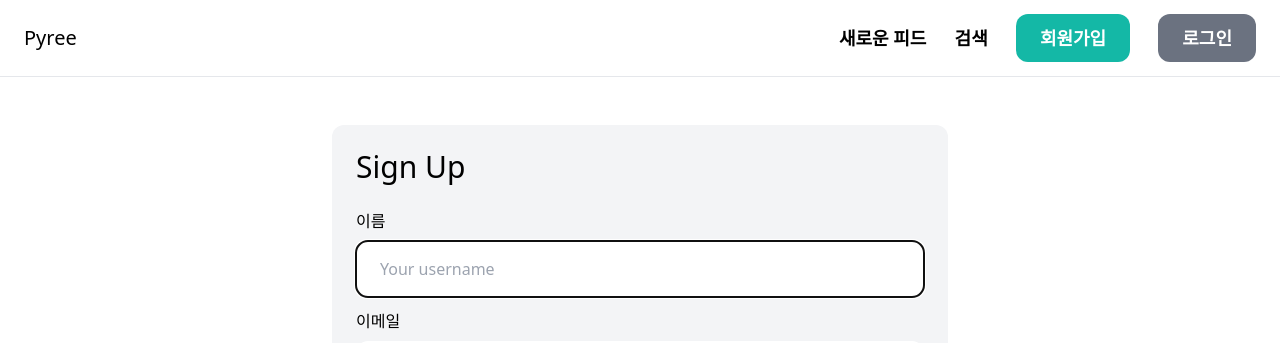
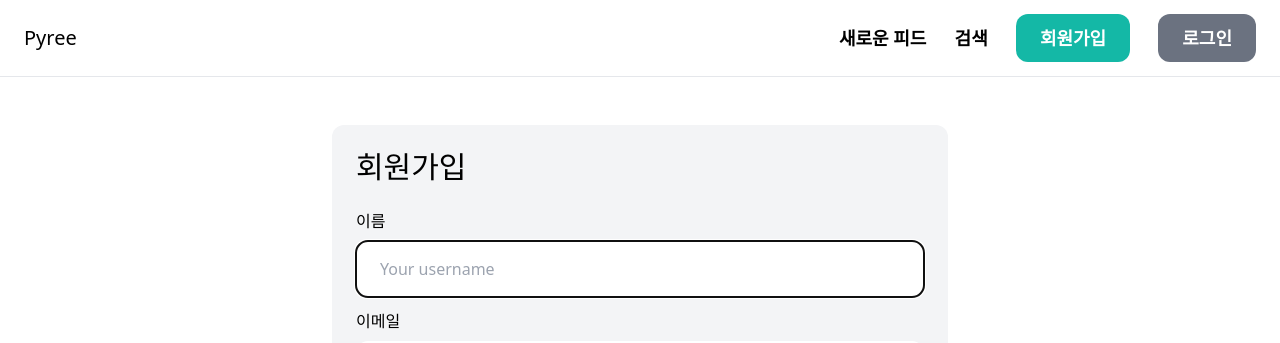
Before and after one commit to Team-Pyree/mlwaf, a Django app: page /signup/ in a window 1280 px wide. Shown: the top 343 px of the page. Run offline with Django 4.2, Linux system fonts and the light colour scheme; some libraries are stand-ins or nearby versions.

Commit message:
middleware.py 수정

```diff
--- a/djangoweb/puddle/core/templates/core/login.html
+++ b/djangoweb/puddle/core/templates/core/login.html
@@ -4,7 +4,7 @@
 
 {% block content %}
 <div class="w-1/2 my-6 mx-auto p-6 bg-gray-100 rounded-xl">
-    <h1 class="mb-6 text-3xl">Log in</h1>
+    <h1 class="mb-6 text-3xl">로그인</h1>
 
     <form method="post" action=".">
         {% csrf_token %}
--- a/djangoweb/puddle/core/templates/core/signup.html
+++ b/djangoweb/puddle/core/templates/core/signup.html
@@ -1,6 +1,6 @@
 {% extends 'core/base.html' %} {% block title %}Sign Up{% endblock %} {% block content %}
 <div class="w-1/2 my-6 mx-auto p-6 bg-gray-100 rounded-xl">
-    <h1 class="mb-6 text-3xl">Sign Up</h1>
+    <h1 class="mb-6 text-3xl">회원가입</h1>
 
     <form method="post" action="">
         {% csrf_token %}
```
Also changed, not shown: djangoweb/puddle/db.sqlite3, djangoweb/puddle/media/item_images/내_버버리.png (added), 1 other file.
